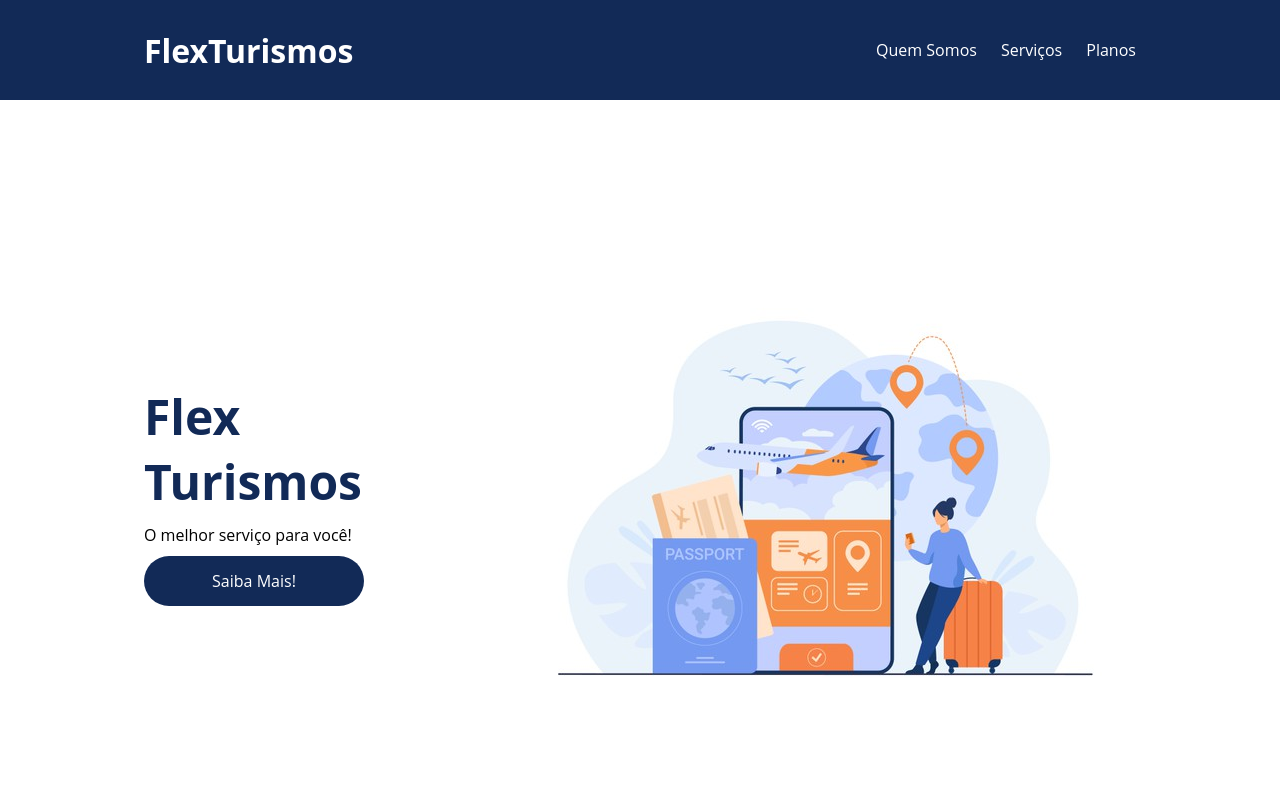
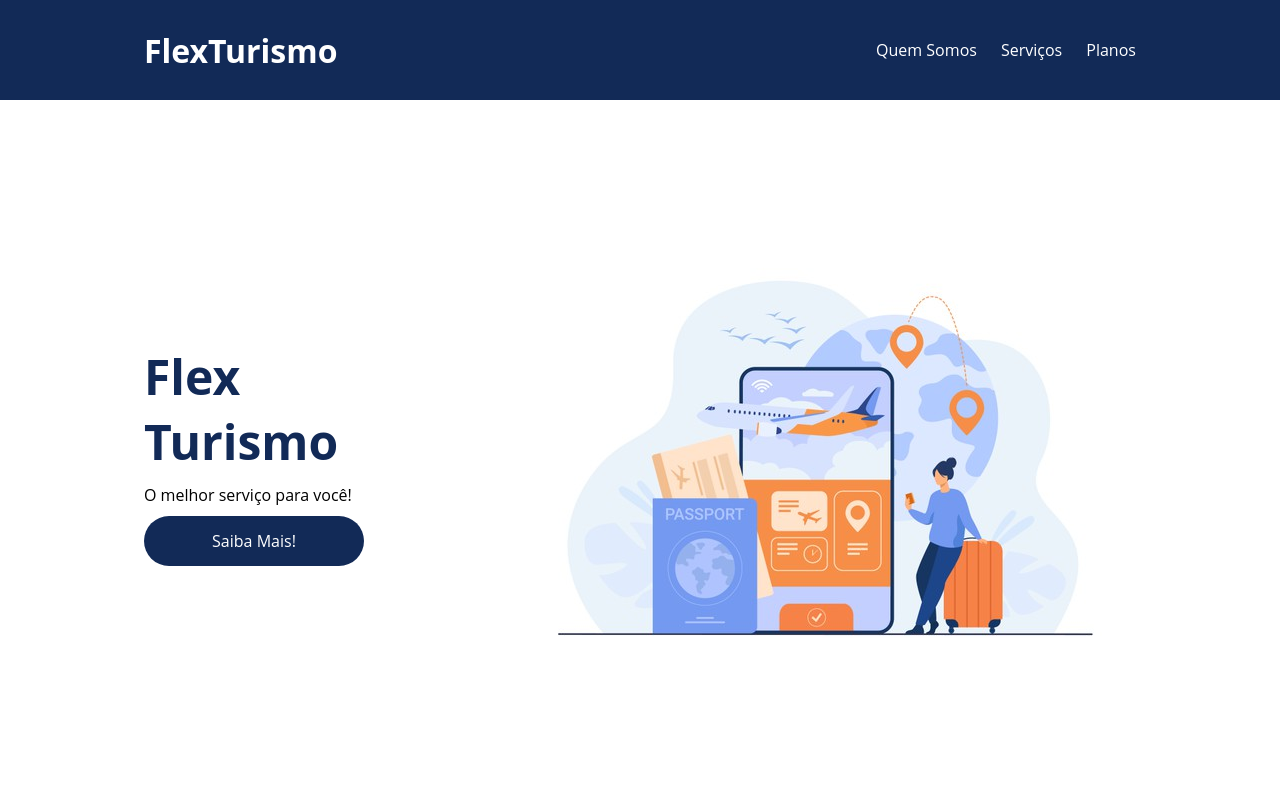
Before and after one commit to bcr95/projeto-flexturismo, a plain HTML site: page index.html in a window 1280 px wide. Shown: the top 800 px of the page. Drawn offline with Linux system fonts and the light colour scheme.

Commit message:
Modificações

```diff
--- a/index.html
+++ b/index.html
@@ -3,13 +3,13 @@
 <head>
     <meta charset="UTF-8">
     <meta name="viewport" content="width=device-width, initial-scale=1.0">
-    <title>Flex Turismos</title>
+    <title>Flex Turismo</title>
     <link rel="stylesheet" href="./style.css">
 </head>
 <body>
     <header>
         <div class="flex-container menu">
-            <h1>FlexTurismos</h1>
+            <h1>FlexTurismo</h1>
             <ul class="list-items">
                 <li><a href="#quem-somos">Quem Somos</a></li>
                 <li><a href="#servicos">Serviços</a></li>
@@ -20,7 +20,7 @@
 
     <div class="flex-container apresentacao">
         <div class="texto-apresentacao">
-            <h1>Flex <br>Turismos</h1>
+            <h1>Flex <br>Turismo</h1>
             <p>O melhor serviço para você!</p>
             <a href="" class="btn">Saiba Mais!</a>
         </div>
--- a/style.css
+++ b/style.css
@@ -52,7 +52,7 @@ header .menu {
 }
 
 .apresentacao {
-    height: 100vh;
+    height: 90vh;
     align-items: center;
     justify-content: space-between;
 }
@@ -132,6 +132,7 @@ header .menu {
 .list-servicos {
     display: flex;
     justify-content: space-between;
+    margin-top: 40px;
 }
 
 .list-servicos .item-servico {
```
